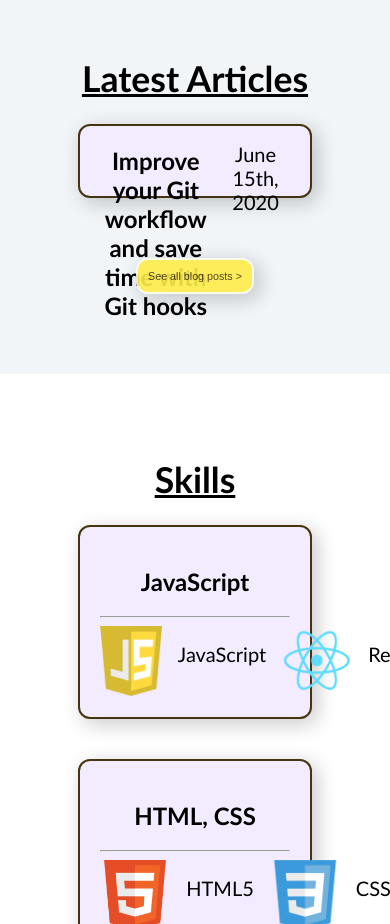
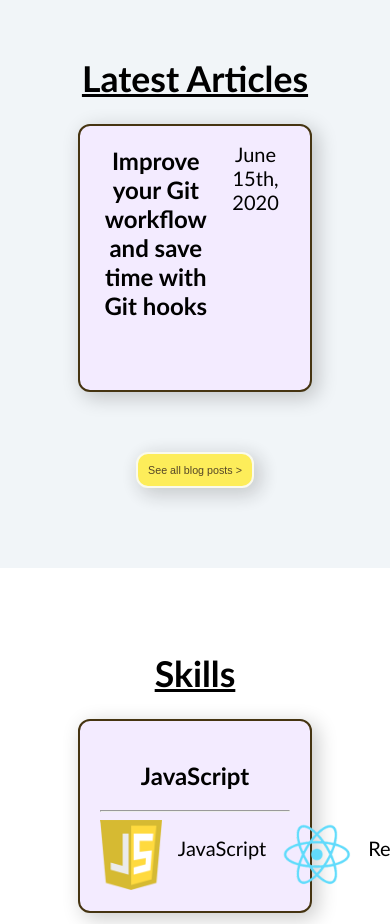
Before and after one commit to CompSciLauren/compscilauren.github.io, a React (Create React App) app: page / in a window 390 px wide. Shown: the part 3480-4404 px from the top of the page. Built offline with nearby package versions, Linux system fonts and the light colour scheme.

Commit message:
Fix latest articles section on mobile

```diff
--- a/src/styles/blogpost.css
+++ b/src/styles/blogpost.css
@@ -6,7 +6,7 @@
   display: flex;
   flex-direction: row;
   justify-content: space-between;
-  height: 20px;
+  min-height: 20px;
   background-color: #f3ebff;
   padding-left: 15px;
   padding-right: 15px;
```
